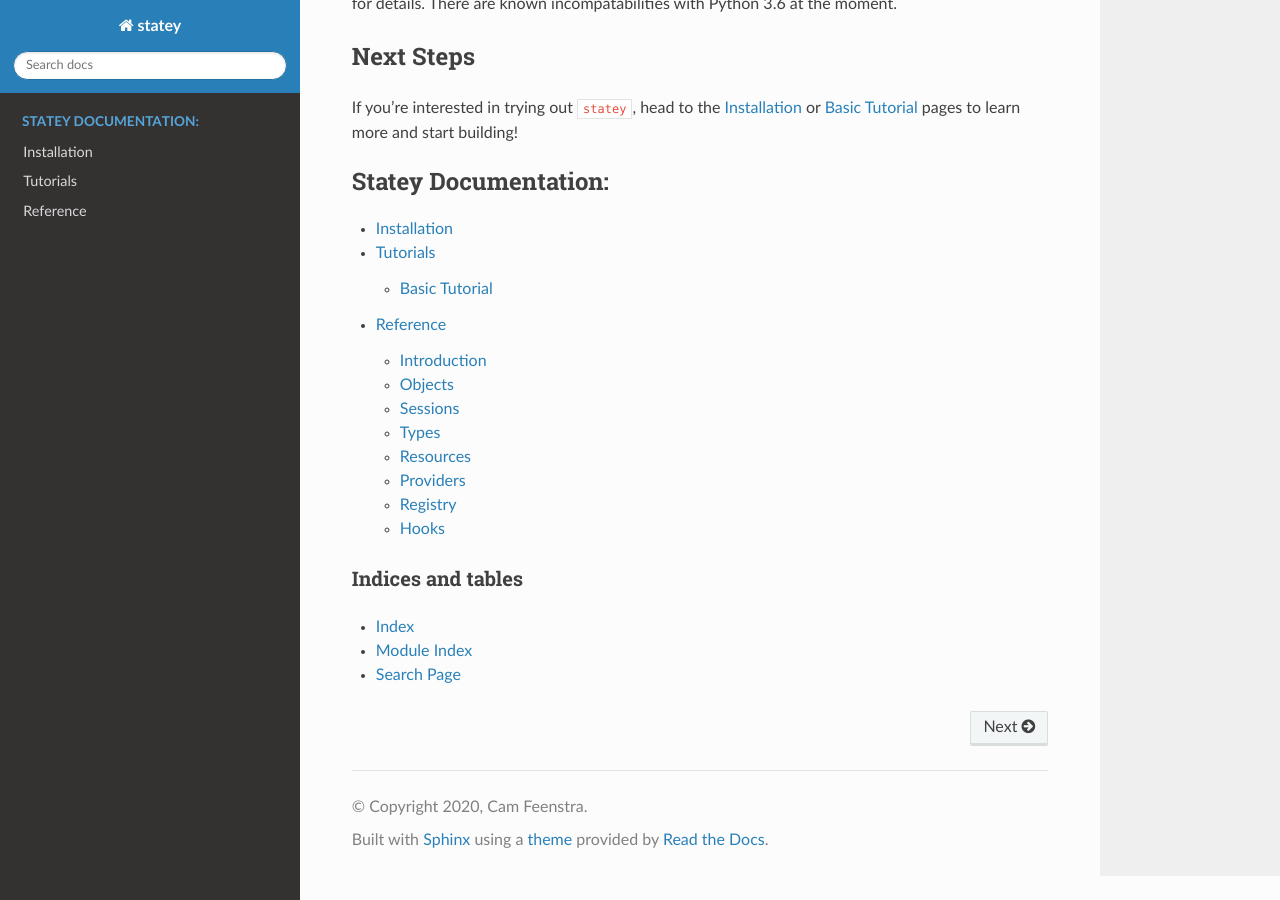
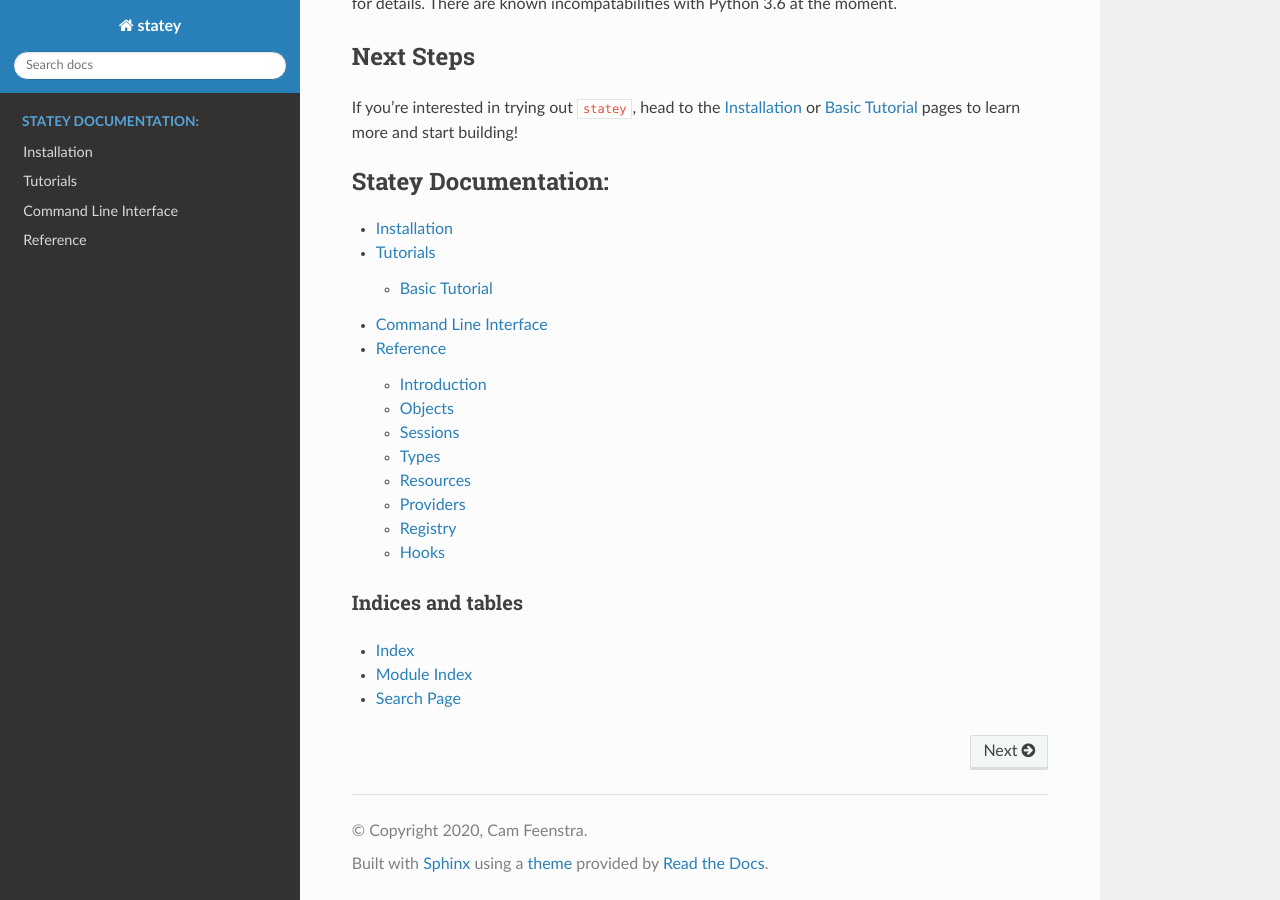
Before and after one commit to cfeenstra67/statey, a Sphinx documentation site: the page built from docs/index.rst, in a window 1280 px wide and 900 px high, scrolled down 2861 px. Built offline with Sphinx 7.4.7 and the Read the Docs theme 2.0.0, drawn with Linux system fonts in a browser that asks for light colours; pages that are not in the unit, such as notebooks, are missing from menus.

Commit message:
add cli page

```diff
--- /dev/null
+++ b/docs/cli.rst
@@ -0,0 +1,3 @@
+Command Line Interface
+########################
+TODO
--- a/docs/index.rst
+++ b/docs/index.rst
@@ -26,6 +26,7 @@ If you're interested in trying out ``statey``, head to the :ref:`Installation` o
    index
    install
    tutorials/index
+   cli
    reference/index
 
 
```
